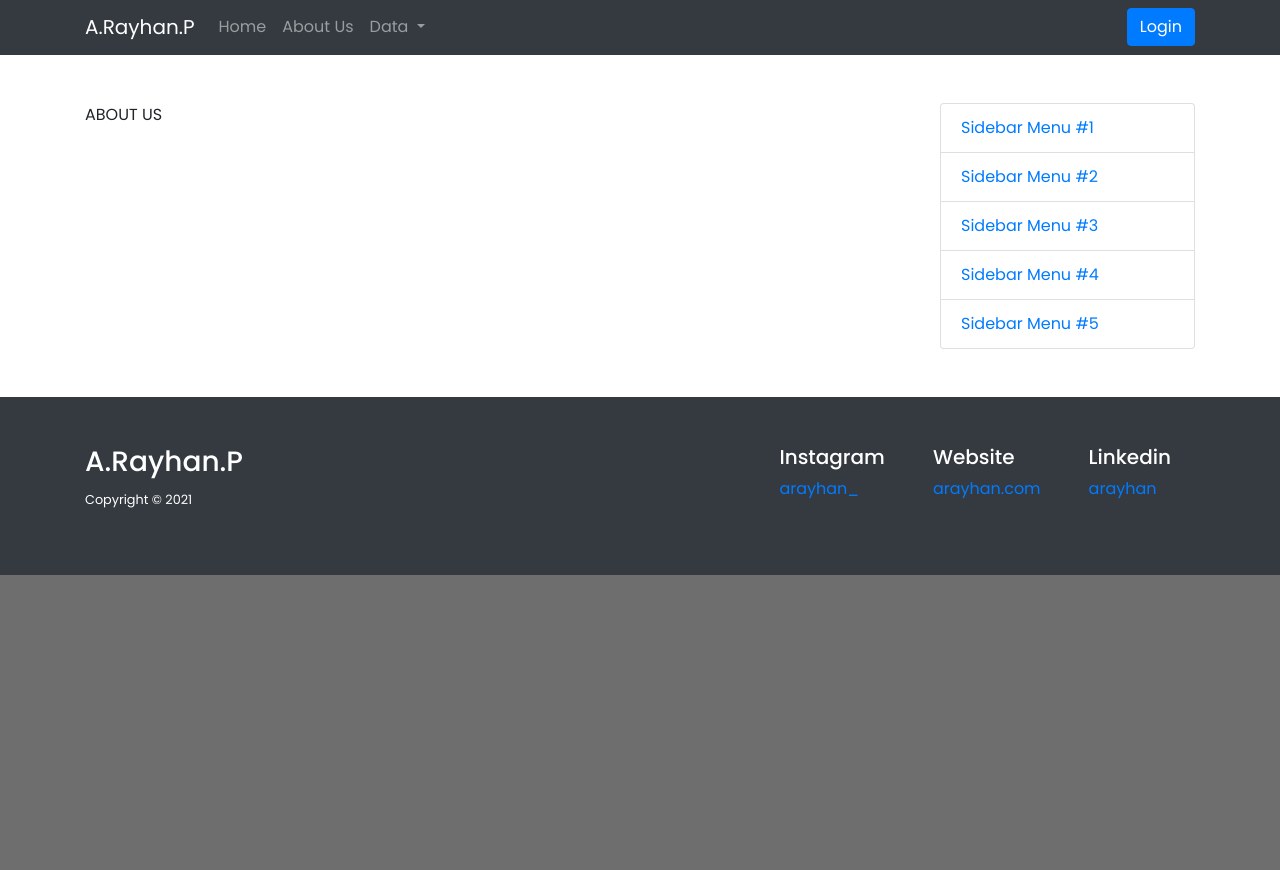
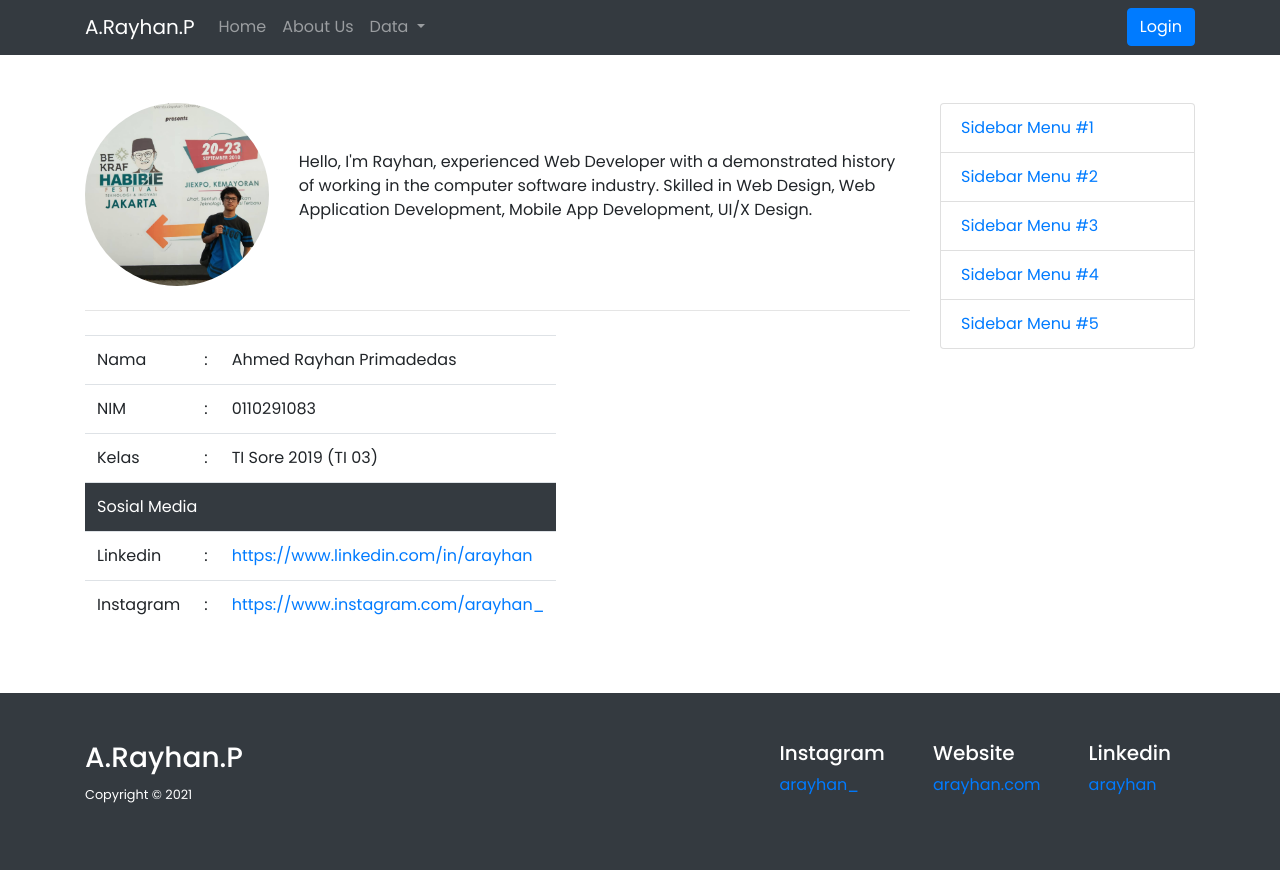
Before and after one commit to arayhan/sttnf-uts-pwl, a PHP site: page /index.php?page=about-us in a window 1280 px wide. Shown: the part 459-1329 px from the top of the page. Before the commit the page ends 1034 px from the top, so only its background shows below. Run offline with PHP 8.4, Linux system fonts and the light colour scheme; some libraries are stand-ins or nearby versions.

Commit message:
filling about us content

```diff
--- a/about-us.php
+++ b/about-us.php
@@ -1 +1,43 @@
-ABOUT US
+<div class="row align-items-center">
+    <div class="col-sm-4 col-md-3">
+        <img class="img-fluid rounded-circle mb-4 mb-sm-0" src="assets/images/about-us/about-profile.jpg" alt="">
+    </div>
+    <div class="col-sm-8 col-md-9">
+        <p>Hello, I'm Rayhan, experienced Web Developer with a demonstrated history of working in the computer software industry. Skilled in Web Design, Web Application Development, Mobile App Development, UI/X Design. </p>
+    </div>
+</div>
+<hr class="my-4">
+<table class="table table-responsive">
+    <tr>
+        <td>Nama</td>
+        <td>:</td>
+        <td>Ahmed Rayhan Primadedas</td>
+    </tr>
+    <tr>
+        <td>NIM</td>
+        <td>:</td>
+        <td>0110291083</td>
+    </tr>
+    <tr>
+        <td>Kelas</td>
+        <td>:</td>
+        <td>TI Sore 2019 (TI 03)</td>
+    </tr>
+    <tr class="bg-dark">
+        <td class="text-white" colspan="3">Sosial Media</td>
+    </tr>
+    <tr>
+        <td>Linkedin</td>
+        <td>:</td>
+        <td>
+            <a href="https://www.linkedin.com/in/arayhan">https://www.linkedin.com/in/arayhan</a>
+        </td>
+    </tr>
+    <tr>
+        <td>Instagram</td>
+        <td>:</td>
+        <td>
+            <a href="https://www.instagram.com/arayhan_">https://www.instagram.com/arayhan_</a>
+        </td>
+    </tr>
+</table>
```
Also changed, not shown: assets/images/about-us/about-profile.jpg (added).
